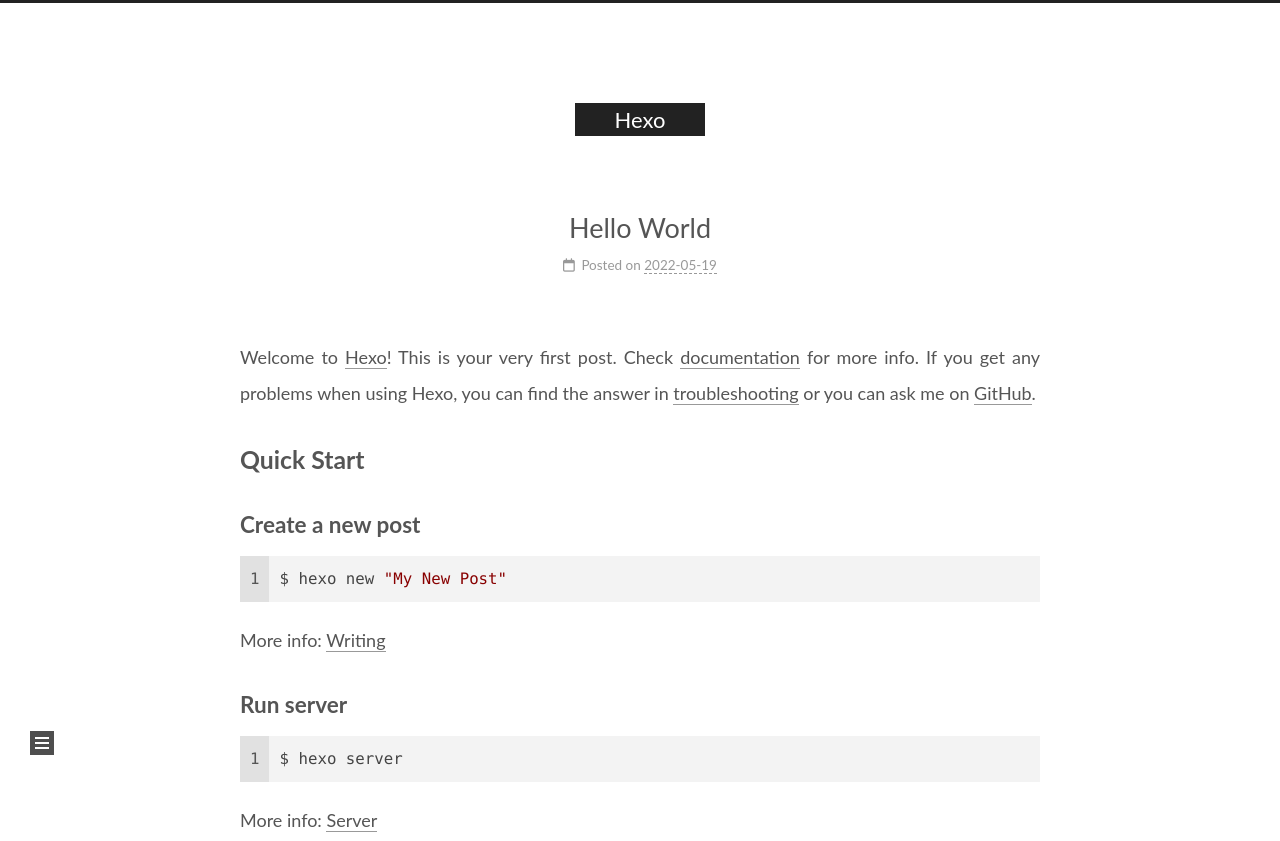
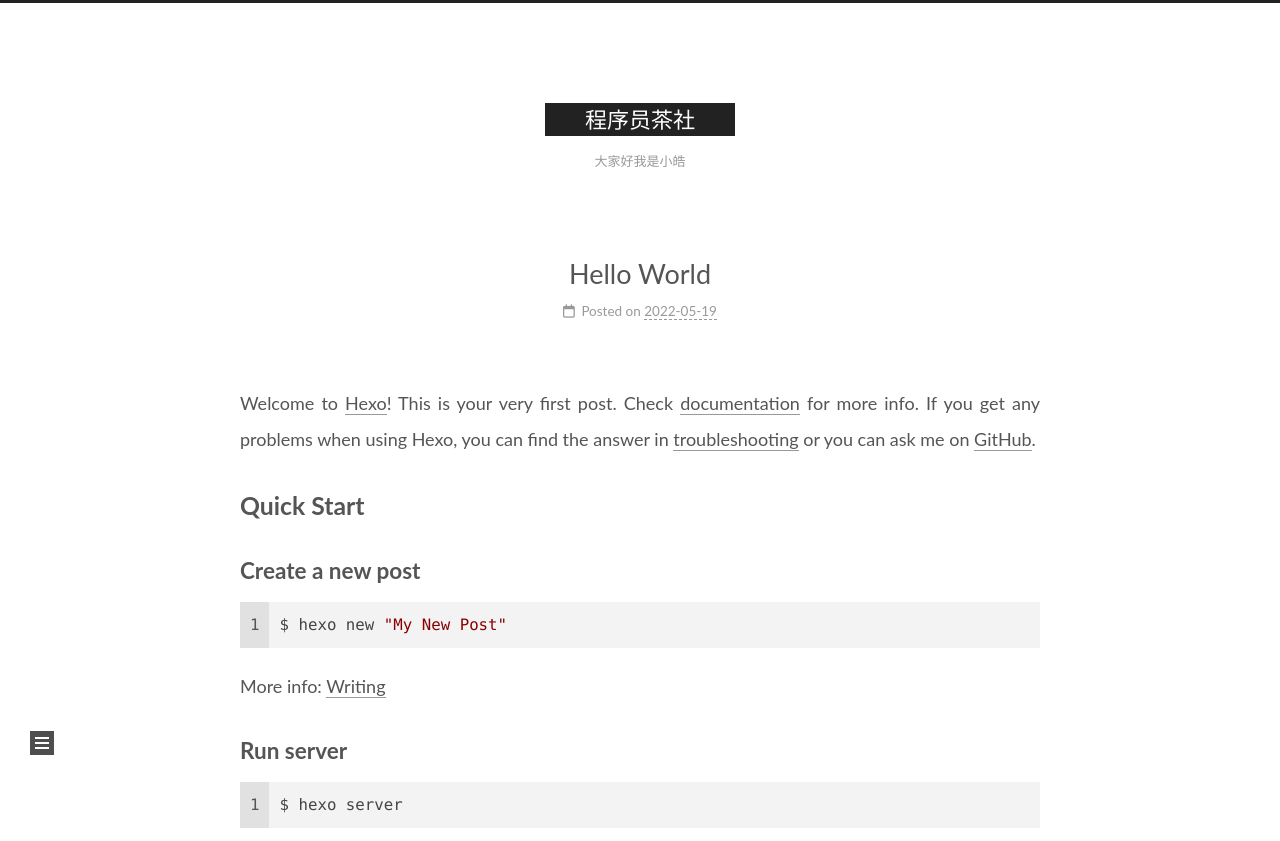
Before and after one commit to IceCream2022/IceCream2022.github.io, a plain HTML site: page index.html in a window 1280 px wide. Shown: the top 841 px of the page. Drawn offline with nearby package versions, Linux system fonts and the light colour scheme.

Commit message:
Site updated: 2022-07-14 19:45:35

```diff
--- a/index.html
+++ b/index.html
@@ -21,9 +21,9 @@
 <script class="next-config" data-name="main" type="application/json">{"hostname":"example.com","root":"/","images":"/images","scheme":"Muse","darkmode":false,"version":"8.12.2","exturl":false,"sidebar":{"position":"left","display":"post","padding":18,"offset":12},"copycode":{"enable":false,"style":null},"bookmark":{"enable":false,"color":"#222","save":"auto"},"mediumzoom":false,"lazyload":false,"pangu":false,"comments":{"style":"tabs","active":null,"storage":true,"lazyload":false,"nav":null},"stickytabs":false,"motion":{"enable":true,"async":false,"transition":{"post_block":"fadeIn","post_header":"fadeInDown","post_body":"fadeInDown","coll_header":"fadeInLeft","sidebar":"fadeInUp"}},"prism":false,"i18n":{"placeholder":"Searching...","empty":"We didn't find any results for the search: ${query}","hits_time":"${hits} results found in ${time} ms","hits":"${hits} results found"}}</script><script src="/js/config.js"></script>
 
     <meta property="og:type" content="website">
-<meta property="og:title" content="Hexo">
+<meta property="og:title" content="程序员茶社">
 <meta property="og:url" content="http://example.com/index.html">
-<meta property="og:site_name" content="Hexo">
+<meta property="og:site_name" content="程序员茶社">
 <meta property="og:locale" content="en_US">
 <meta property="article:author" content="John Doe">
 <meta name="twitter:card" content="summary">
@@ -36,7 +36,7 @@
 <script class="next-config" data-name="page" type="application/json">{"sidebar":"","isHome":true,"isPost":false,"lang":"en","comments":"","permalink":"","path":"index.html","title":""}</script>
 
 <script class="next-config" data-name="calendar" type="application/json">""</script>
-<title>Hexo</title>
+<title>程序员茶社</title>
 
 
 
@@ -63,9 +63,10 @@
 
     <a href="/" class="brand" rel="start">
       <i class="logo-line"></i>
-      <h1 class="site-title">Hexo</h1>
+      <h1 class="site-title">程序员茶社</h1>
       <i class="logo-line"></i>
     </a>
+      <p class="site-subtitle" itemprop="description">大家好我是小皓</p>
   </div>
 
   <div class="site-nav-right">
@@ -163,12 +164,12 @@
     </span>
 
     <span hidden itemprop="publisher" itemscope itemtype="http://schema.org/Organization">
-      <meta itemprop="name" content="Hexo">
+      <meta itemprop="name" content="程序员茶社">
       <meta itemprop="description" content="">
     </span>
 
     <span hidden itemprop="post" itemscope itemtype="http://schema.org/CreativeWork">
-      <meta itemprop="name" content="undefined | Hexo">
+      <meta itemprop="name" content="undefined | 程序员茶社">
       <meta itemprop="description" content="">
     </span>
       <header class="post-header">
```
Also changed, not shown: 2022/05/19/hello-world/index.html (+6 -5 lines), archives/2022/05/index.html (+5 -4 lines), archives/2022/index.html (+5 -4 lines), archives/index.html (+5 -4 lines).
